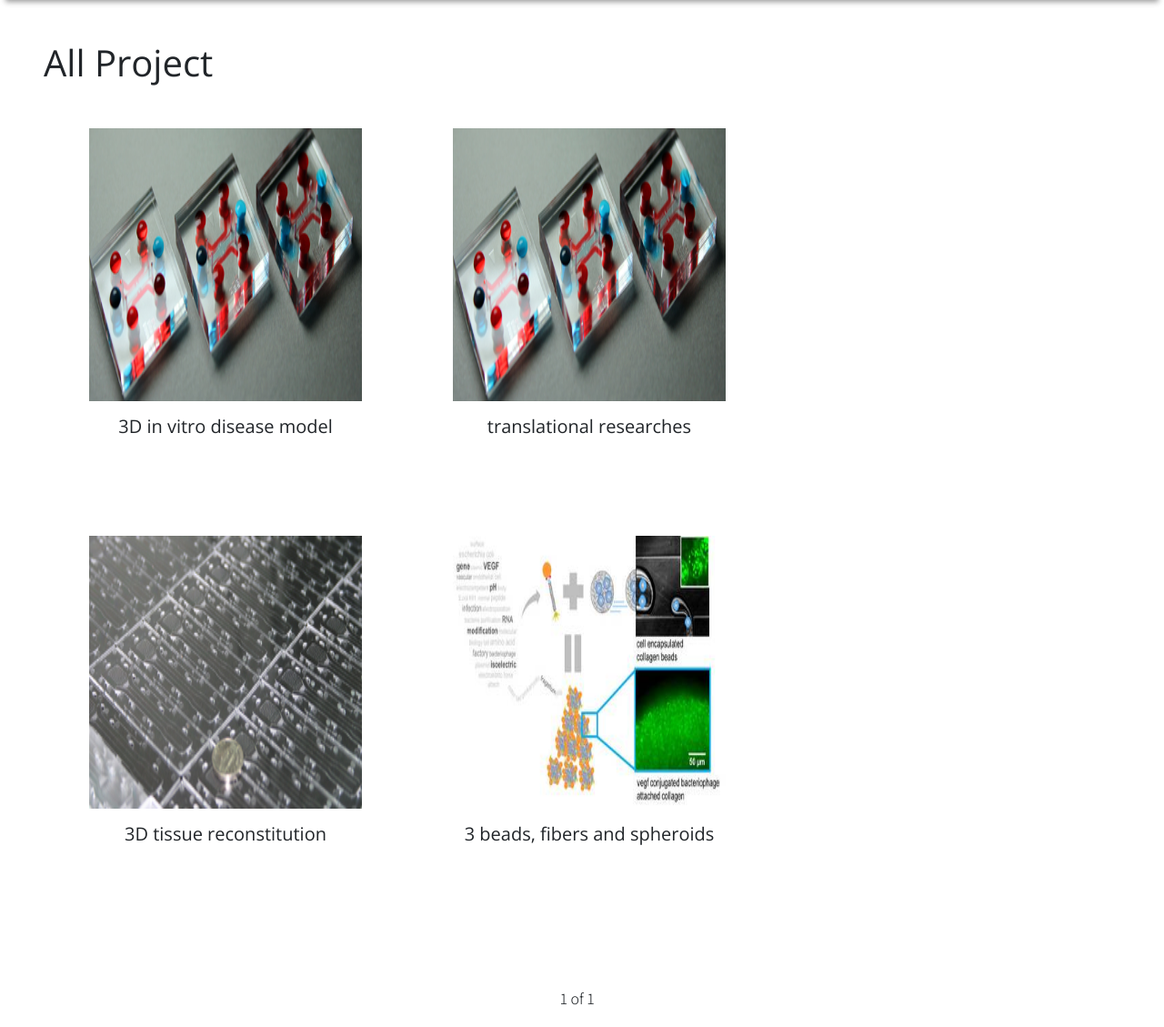
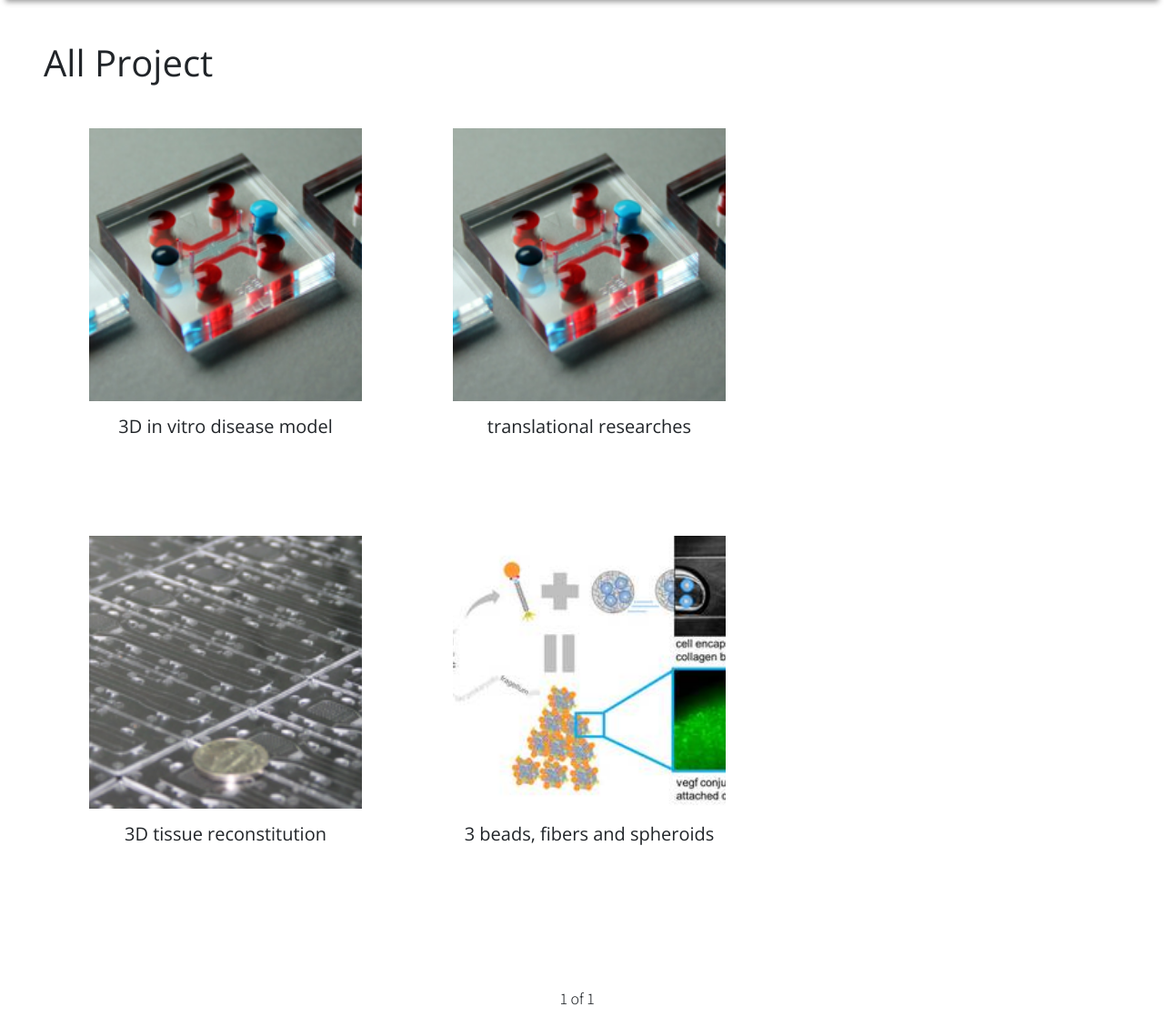
Before and after one commit to jihyuunn/sidlab-2, a Django app: page /projects in a window 1280 px wide. Shown: the part 75-1204 px from the top of the page at 91% size. Run offline with Django 3.2, Linux system fonts and the light colour scheme; data comes from the database, SQL or seed files in the repository; some libraries are stand-ins or nearby versions.

Commit message:
project img fit

```diff
--- a/blog/templates/blog/projects_all.html
+++ b/blog/templates/blog/projects_all.html
@@ -6,7 +6,7 @@
     <div class="project_container">
         {% for project in projects %}
             <div class="project_item mb-5">
-                <a href="{% url 'projects_detail' pk=project.pk %}"><img src="{{ project.photo.url }}" height="300" width="300"></a>
+                <a href="{% url 'projects_detail' pk=project.pk %}"><img src="{{ project.photo.url }}" height="300" width="300" class="project_img"></a>
                 <h5 class="mt-3 open">{{ project.project_name }}</h5>
             </div>
         {% endfor %}
--- a/blog/templates/blog/projects_archive.html
+++ b/blog/templates/blog/projects_archive.html
@@ -7,7 +7,7 @@
         {% for project in projects %}
             {% if project.finished == True %}
                 <div class="project_item mb-5">
-                    <a href="{% url 'projects_detail' pk=project.pk %}"><img src="{{ project.photo.url }}" height="300" width="300"></a>
+                    <a href="{% url 'projects_detail' pk=project.pk %}"><img src="{{ project.photo.url }}" height="300" width="300" class="project_img"></a>
                     <h5 class="mt-3 open">{{ project.project_name }}</h5>
                 </div>
             {% endif %}
--- a/static/blog.css
+++ b/static/blog.css
@@ -40,6 +40,10 @@ body {
     text-align: center;
     /* line-height: 100px; */
   }
+
+.project_img {
+    object-fit: cover;
+}
 
 .people_container {
     max-width: 1200px;
```
